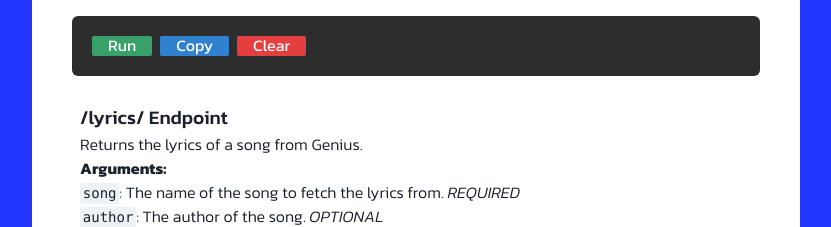
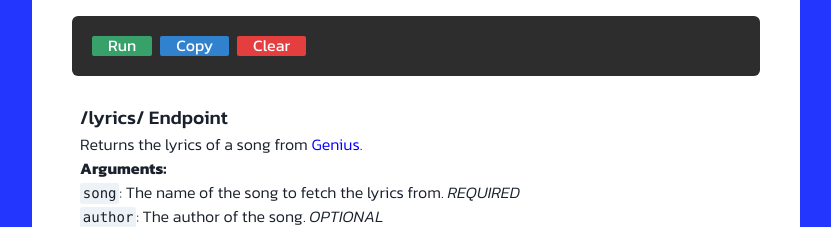
Before and after one commit to BytesToBits/BytesToBits-API, a Next.js app in the folder frontend/: page /documentation in a window 1280 px wide. Shown: the part 2007-2234 px from the top of the page, without its empty margins (224-1055 px from the left). Built offline with nearby package versions, Linux system fonts and the light colour scheme; no server answers; sample sign-in values are in the browser's storage; a small style sheet from the web is missing.

Commit message:
Fixed production style issues

```diff
--- a/frontend/components/BaseLayout.tsx
+++ b/frontend/components/BaseLayout.tsx
@@ -8,6 +8,7 @@ import { useRouter } from "next/router"
 import { FaList } from "react-icons/fa"
 
 export const Navigation = () => {
+    const router = useRouter()
     const isMobile = useBreakpointValue({
         base: true,
         md: false
@@ -39,7 +40,6 @@ export const Navigation = () => {
 }
 
 export default function BaseLayout({ title, children }) {
-    const router = useRouter()
 
     return (
         <>
--- a/frontend/styles/base.css
+++ b/frontend/styles/base.css
@@ -3,10 +3,6 @@
 * {
     font-family: "Kanit", sans-serif;
     scroll-behavior: smooth;
-}
-
-a {
-    color: blue
 }
 
 a:hover {
--- a/frontend/styles/theme.ts
+++ b/frontend/styles/theme.ts
@@ -44,6 +44,9 @@ const styles = {
         "::-webkit-scrollbar-track": {
             background: "transparent"
         },
+        "a": {
+            color: "blue"
+        },
         body: {
             bg: "background",
         },
```
